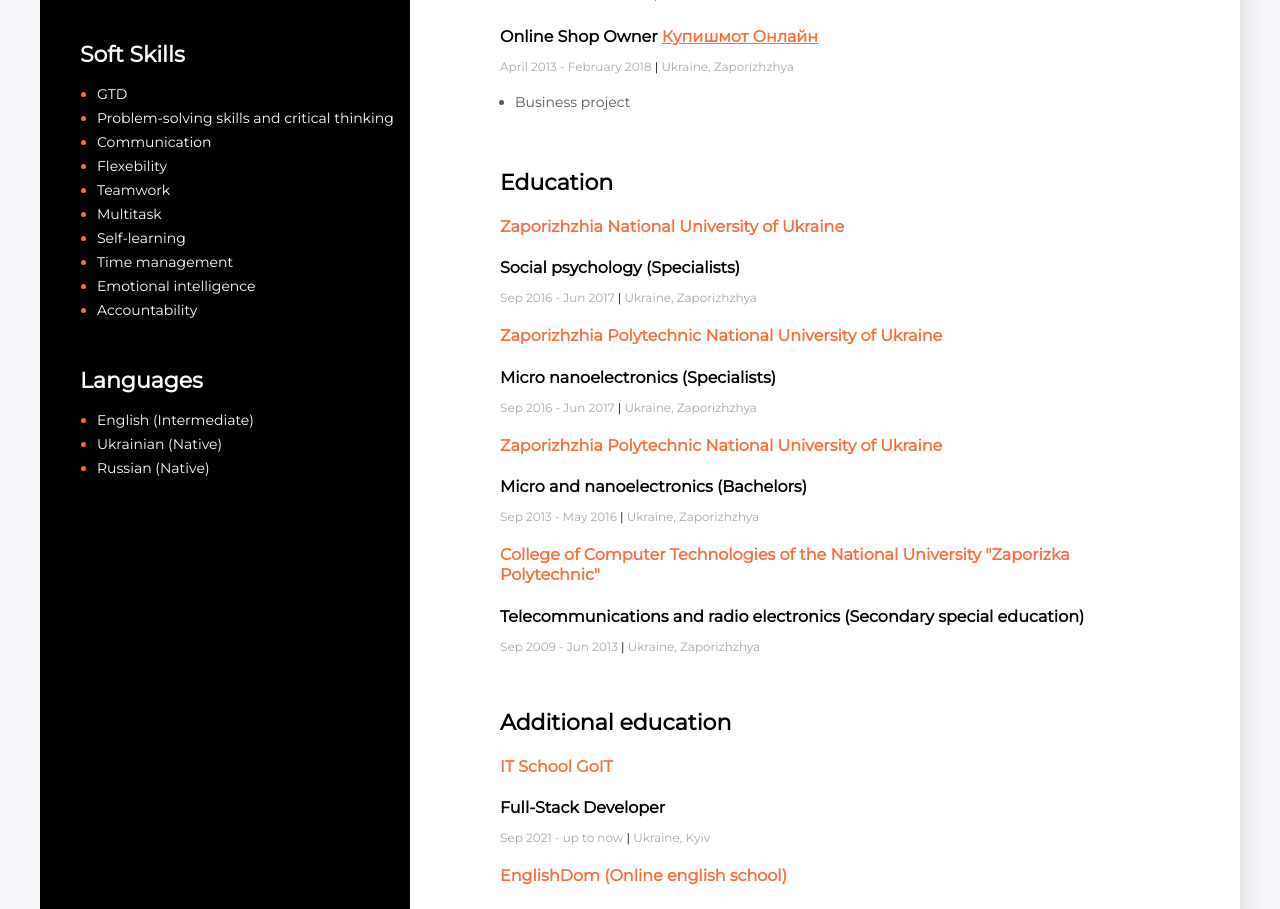
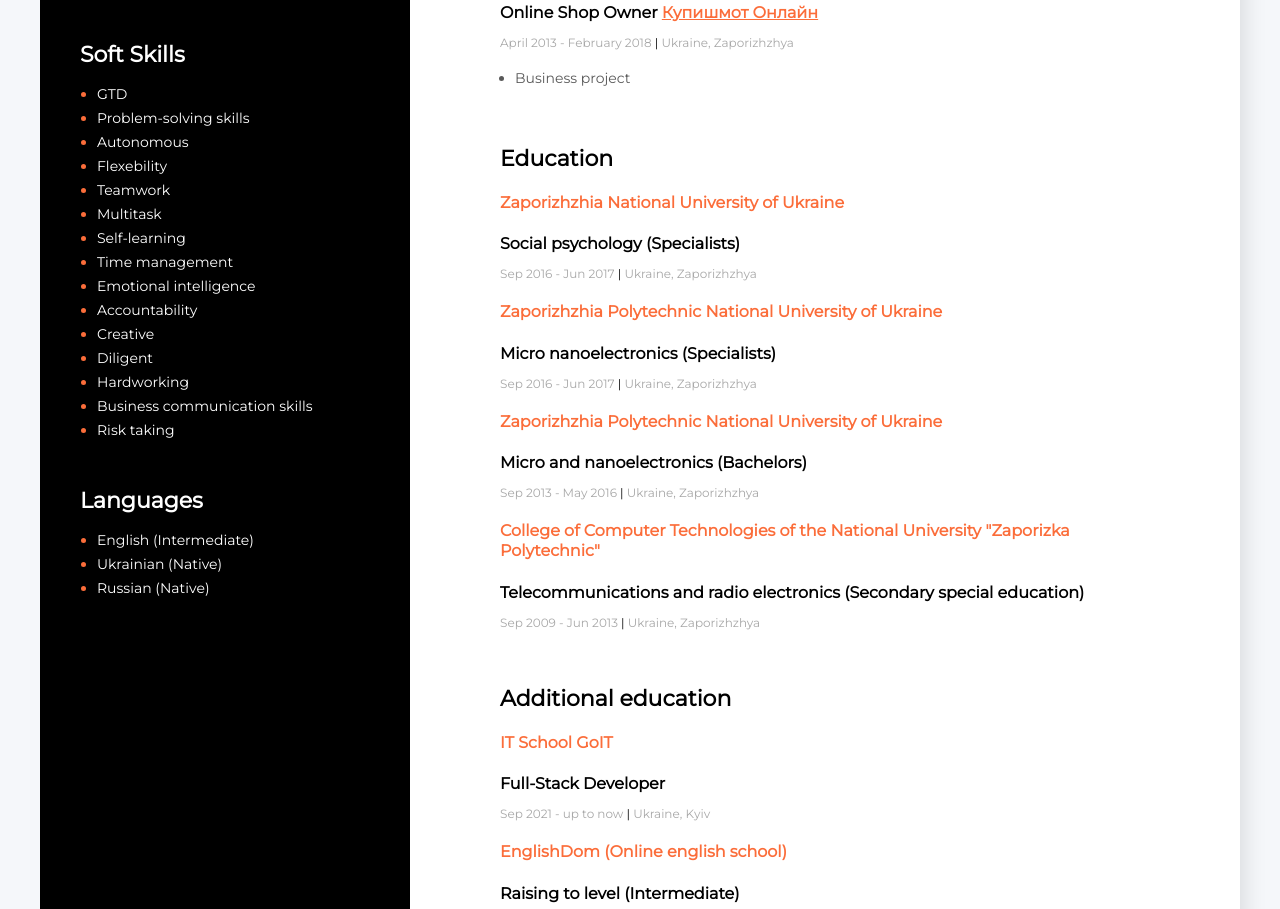
Before and after one commit to QwertyOkay/CV2022, a plain HTML site: page index.html in a window 1280 px wide. Shown: the part 1042-1951 px from the top of the page. Drawn offline with nearby package versions, Linux system fonts and the light colour scheme.

Commit message:
Update index.html

```diff
--- a/index.html
+++ b/index.html
@@ -23,7 +23,7 @@
                <h2 class="about-position">Full-Stack Developer / PM </h2>
                 <h1 class="about-name">Alexandr Kotenko</h1>
 
-               <p class="about-description">I'm full-stack developer, focus now on HTML5, CSS3, JavaScript and React.<br>English - Intermediate.<br>Have experience in using Agile/Scrum methodology working on team projects. Practice and work on result are important for me as a being member of productive and fruendly team. Interested to grow in Front-End technologies working with web-projects.
+               <p class="about-description">I'm full-stack developer, focus now on HTML5, CSS3, JavaScript and React. English - Intermediate.<br>Have experience in using Agile/Scrum methodology working on team projects. Practice and work on result are important for me as a being member of productive and fruendly team. Interested to grow in Front-End technologies working with web-projects.
             </div>
             <!--Projects-->
             <div class="projects">
@@ -275,8 +275,8 @@
                         <h3 class="sidabar-title">Soft Skills</h3>
                      <ul class="soft-skills-list">
                         <li class="soft-skills-item"> <span class="soft-skills-text">GTD</span></li>
-                        <li class="soft-skills-item"> <span class="soft-skills-text">Problem-solving skills and critical thinking</li>
-                            <li class="soft-skills-item"> <span class="soft-skills-text">Communication</li>
+                        <li class="soft-skills-item"> <span class="soft-skills-text">Problem-solving skills</li>
+                            <li class="soft-skills-item"> <span class="soft-skills-text">Autonomous</li>
                                 <li class="soft-skills-item"> <span class="soft-skills-text">Flexebility</li>
                                     <li class="soft-skills-item"> <span class="soft-skills-text">Teamwork</li>
                                         <li class="soft-skills-item"> <span class="soft-skills-text">Multitask</li>
@@ -284,6 +284,13 @@
                                                 <li class="soft-skills-item"> <span class="soft-skills-text">Time management</li>
                                                     <li class="soft-skills-item"> <span class="soft-skills-text">Emotional intelligence</li>
                                                         <li class="soft-skills-item"> <span class="soft-skills-text">Accountability</li>
+                                                            <li class="soft-skills-item"> <span class="soft-skills-text">Creative</li>
+                                                                <li class="soft-skills-item"> <span class="soft-skills-text">Diligent</li>
+                                                                    <li class="soft-skills-item"> <span class="soft-skills-text">Hardworking</li>
+                                                                        <li class="soft-skills-item"> <span class="soft-skills-text">Business communication skills</li>
+                                                                            <li class="soft-skills-item"> <span class="soft-skills-text">Risk taking</li>
+
+
                             </ul>
                     </div>
                     <div class="soft-skills">
```
